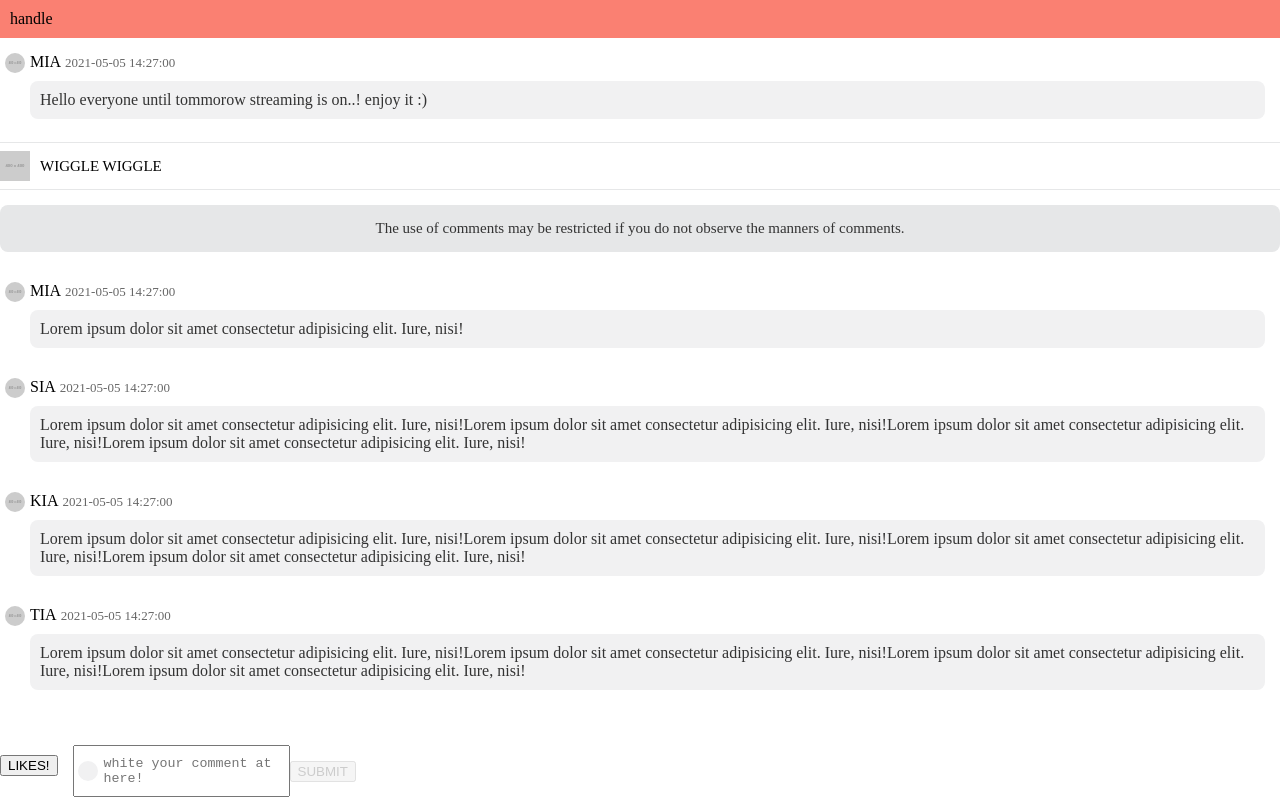
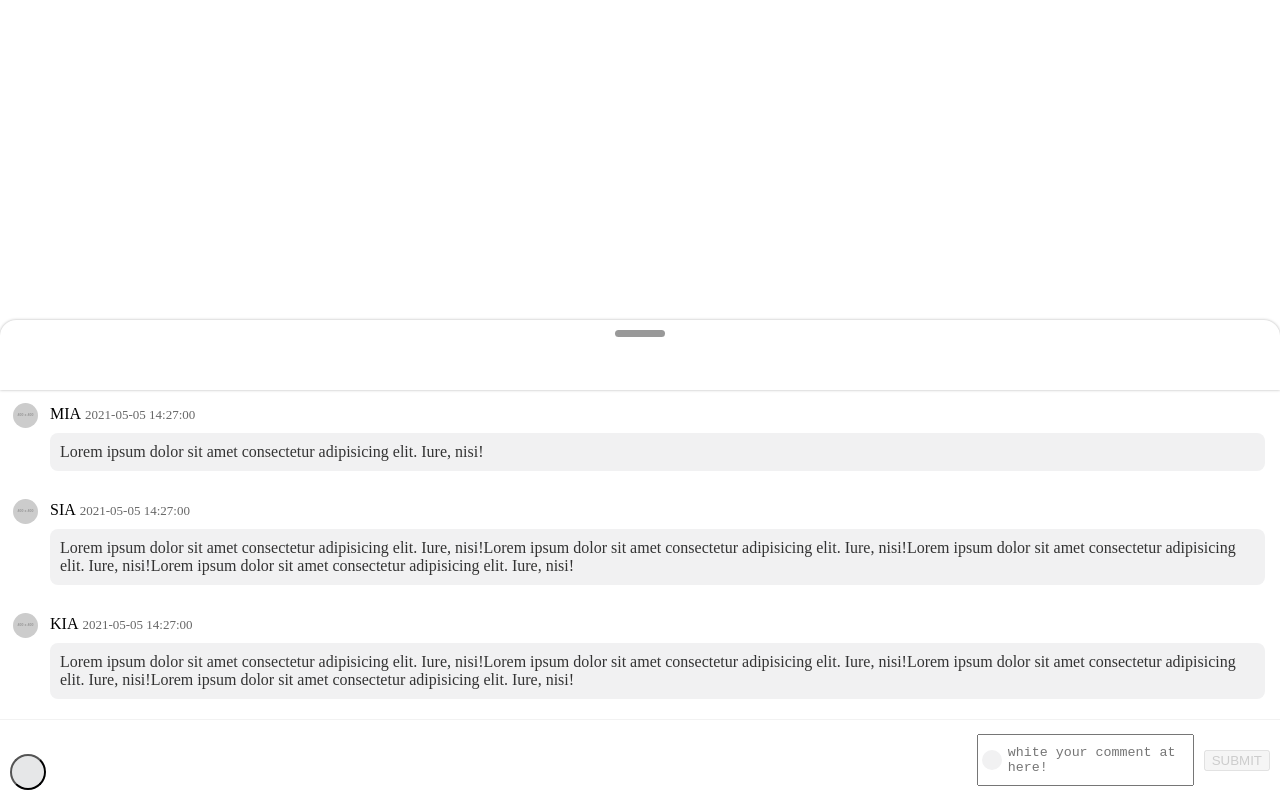
Before and after one commit to cheese-cake-cookie/vue-backdrop-ui, a plain HTML site: page index.html in a window 1280 px wide. Drawn offline with nearby package versions, Linux system fonts and the light colour scheme; placeholder pictures from the web are drawn by us.

Commit message:
feat: set touchevent

```diff
--- a/components/live-comment/comment-input/comment-input.js
+++ b/components/live-comment/comment-input/comment-input.js
@@ -1,12 +1,13 @@
 export const CommentInputComponent = {
   props: {
-    editMode: {
-      type: Boolean,
-      default: false,
-    },
     user: {
       type: Object,
     },
+  },
+  data() {
+    return {
+      editMode: false,
+    };
   },
   computed: {
     userProfileStyle() {
@@ -20,9 +21,10 @@ export const CommentInputComponent = {
   methods: {},
   template: `
     <div class="comment-input-component">
+      <div class="dim" :class="{showing: editMode}" @click="editMode = false"></div>
       <label class="input__label">
         <span class="user-profile" :style="userProfileStyle"></span>
-        <textarea class="input" type="text" placeholder="white your comment at here!" @focus="$emit('focus')"></textarea>
+        <textarea class="input" type="text" placeholder="white your comment at here!" @focus="editMode = true"></textarea>
         <button class="button--submit" :disabled="!editMode">SUBMIT</button>
       </label>
     </div>
--- a/index.html
+++ b/index.html
@@ -13,37 +13,26 @@
     body {
       margin: 0px;
     }
-
-    .handle {
-      background: salmon;
-      margin: 0px;
-      padding: 10px;
-    }
   </style>
 </head>
 
 <body>
-  <div id="app">
-    <div class="live-comment-container" ref="liveComment" :style="liveCommentContainerStyle">
-      <p class="handle" @touchstart="handleTouchStart" @touchmove="handleTouchMove">handle</p>
+  <div id="app" class="app">
+    <div class="dim"></div>
+    <div class="live-comment-container" ref="liveCommentContainer" :style="liveCommentContainerStyle">
+      <div class="live-comment-dim" :style="liveCommentDimStyle"></div>
       <div class="live-comment-wrap">
-        <live-comment-list-item class="live-comment-component__live-comment-list" :comment="adminComment">
-        </live-comment-list-item>
-        <hr class="divider divider--primary" />
-        <div class="channel">
-          <img class="channel-image" :src="channel.image">
-          <h1 class="channel-title">{{ channel.title }}</h1>
+        <div class="live-comment-content">
+          <p class="handle-content" @touchstart="handleTouchStart" @touchmove="handleTouchMove"
+            @touchend="handleTouchEnd"></p>
+          <live-comment-list class="live-comment-list" :comments="comments"></live-comment-list>
         </div>
-        <hr class="divider" />
-        <p class="warn">The use of comments may be restricted if you do not observe the manners of comments.</p>
-        <live-comment-list :comments="comments"></live-comment-list>
       </div>
       <section class="actions">
-        <button @click="toggleLike">LIKES!</button>
-        <comment-input class="live-comment-component__comment__input" @focus="editMode = true" :edit-mode="editMode">
+        <button class="button--like" @click="toggleLike">LIKES!</button>
+        <comment-input class="live-comment-component__comment__input">
         </comment-input>
       </section>
-      <div class="dim"></div>
     </div>
   </div>
   <script type="module">
@@ -61,31 +50,31 @@
         data: {
           editMode: false,
           comments: [],
-          channel: {
-            id: 1,
-            title: 'WIGGLE WIGGLE',
-            image: 'https://dummyimage.com/400x400/93b4fa/ffffff&text=sora+no+aosa',
+          liveCommentContainerTop: 0,
+          initialLiveCommentContainerTop: 0,
+          liveCommentContainerPosition: 'bottom',
+          transitionDuration: 0,
+          touchY: {
+            start: 0,
+            prev: 0,
+            time: 0,
           },
-          adminComment: {
-            id: 1,
-            user: {
-              id: 1,
-              nickname: 'MIA',
-              image: 'https://dummyimage.com/400x400/ff36de/ffffff&text=MIA',
-            },
-            content: 'Hello everyone until tommorow streaming is on..! enjoy it :)',
-            createdAt: '2021-05-05 14:27:00',
-          },
-          minLiveCommentElementHeight: 0,
-          liveCommentElementHeight: 0,
-          touchY: { start: 0, current: 0 },
         },
         computed: {
           liveCommentContainerStyle() {
-            // return {
-            //   'height': this.liveCommentElementHeight + 'px'
-            // };
+            return {
+              'transition-duration': this.transitionDuration + 'ms',
+              top: this.liveCommentContainerTop + 'px'
+            };
           },
+          liveCommentDimStyle() {
+            const maxOpacity = 0.5;
+            const ratio = this.initialLiveCommentContainerTop / (this.initialLiveCommentContainerTop - this.liveCommentContainerTop);
+
+            return {
+              opacity: Math.min(maxOpacity, maxOpacity / ratio)
+            }
+          }
         },
         created() {
           fetch('./json/comments.json')
@@ -95,24 +84,50 @@
             });
         },
         mounted() {
-          this.minLiveCommentElementHeight = window.innerHeight - window.innerWidth;
-          this.liveCommentElementHeight = this.$refs.liveComment.clientHeight;
+          this.initialLiveCommentContainerTop = window.innerHeight * 0.3;
+          this.liveCommentContainerTop = window.innerHeight * 0.3;
         },
         methods: {
           toggleLike() { },
-          handleTouchStart(e) {
-            // this.touchY.start = e.changedTouches[0].pageY;
+          handleTouchStart: function (e) {
+            this.touchY.time = e.timeStamp;
+            this.touchY.start = e.changedTouches[0].pageY;
+            this.touchY.prev = e.changedTouches[0].pageY;
           },
-          handleTouchMove(e) {
-            // const direction = this.touchY.start - e.changedTouches[0].pageY < 0 ? 'down' : 'up';
+          handleTouchMove: function (e) {
+            const direction = this.touchY.start - e.changedTouches[0].pageY < 0 ? 'down' : 'up';
+            const touchDistance = this.getTouchDistance(this.touchY.prev, e.changedTouches[0].pageY);
+            this.touchY.prev = e.changedTouches[0].pageY;
+            // if (direction == 'up' && this.$refs.liveCommentContainer.offsetTop <= 0) return;
 
-            // if (direction == 'up' && this.liveCommentElementHeight >= window.innerHeight * 0.8) {
-            //   return;
-            // }
+            // can't move under the initial position
+            if (direction == 'down' && this.liveCommentContainerTop - touchDistance >= this.initialLiveCommentContainerTop) {
+              return;
+            }
 
-            // this.touchY.current = e.changedTouches[0].pageY;
-            // this.liveCommentElementHeight = Math.max(this.minLiveCommentElementHeight, this.liveCommentElementHeight + this.touchY.start - this.touchY.current);
-            // this.touchY.start = e.changedTouches[0].pageY;
+            this.liveCommentContainerTop -= touchDistance;
+            this.transitionDuration = 0;
+          },
+          handleTouchEnd: function (e) {
+            const totalDistance = this.getTouchDistance(this.touchY.start, e.changedTouches[0].pageY);
+            const direction = totalDistance > 0 ? 'up' : 'down';
+            const touchTime = e.timeStamp - this.touchY.time;
+            const quickAction = touchTime < 200 && Math.abs(totalDistance) > 20;
+
+            if (quickAction || Math.abs(totalDistance) > 100) {
+              this.liveCommentContainerTop = direction == 'up' ? 0 : this.initialLiveCommentContainerTop;
+              this.liveCommentContainerPosition = direction == 'up' ? 'top' : 'bottom';
+              this.transitionDuration = 100;
+              return;
+            }
+
+            // 제자리
+            this.liveCommentContainerTop = this.liveCommentContainerPosition == 'top' ? 0 : this.initialLiveCommentContainerTop;
+            this.transitionDuration = 100;
+
+          },
+          getTouchDistance: function (start, end) {
+            return start - end;
           }
         }
       })
--- a/styles/live-comment.css
+++ b/styles/live-comment.css
@@ -1,66 +1,122 @@
 :root {
+  --background-default: #fff;
   --background-normal: #f1f1f2;
   --background-deep: #e6e7e8;
+  --light-gray: #999;
   --gray: #666;
   --dark-gray: #333;
   --primary-color: #1fa1eb;
 }
 
-.live-comment-component {
-  height: inherit;
+.live-comment-container {
+  position: fixed;
+  top: 0px;
+  bottom: 70px;
+  left: 0px;
+  right: 0px;
+  z-index: 3;
 }
-.channel {
-  display: flex;
-  flex-direction: row;
-  align-items: center;
-}
-.channel-image {
-  width: 30px;
-  height: 30px;
-  background-color: var(--background-deep);
-  border: none;
-}
-.channel-title {
-  margin: 0px;
-  margin-left: 10px;
-  font-weight: normal;
-  font-size: 15px;
-}
-.divider {
-  border: none;
-  border-top: 1px solid var(--background-deep);
-}
-.warn {
-  padding: 15px;
-  border-radius: 8px;
-  text-align: center;
-  font-size: 15px;
-  color: var(--dark-gray);
-  background-color: var(--background-deep);
-}
-.actions {
+.live-comment-dim {
   position: fixed;
+  top: 0px;
   bottom: 0px;
   left: 0px;
   right: 0px;
-  display: flex;
-  flex-direction: row;
-  align-items: center;
-  background-color: #fff;
+  background-color: #000;
+  opacity: 0;
+}
+.live-comment-container > .live-comment-wrap {
+  padding-top: 80px; /* app-bar height */
+  height: 100%;
+  box-sizing: border-box;
+}
+.live-comment-container > .live-comment-wrap > .live-comment-content {
+  position: relative;
+  padding-top: 70px; /*handle height*/
+  height: 100%;
+}
+.live-comment-container
+  > .live-comment-wrap
+  > .live-comment-content
+  > .handle-content {
+  position: absolute;
+  top: 0px;
+  right: 0;
+  left: 0;
+  margin: 0px;
+  height: 70px;
+  background-color: var(--background-default);
+  border-radius: 16px 16px 0px 0px;
+  box-shadow: 0px 0px 3px rgba(0, 0, 0, 0.3);
   z-index: 1;
 }
-.dim {
+.live-comment-container
+  > .live-comment-wrap
+  > .live-comment-content
+  > .handle-content::after {
+  content: '';
+  display: block;
+  margin: 10px auto;
+  width: 50px;
+  height: 7px;
+  border-radius: 10px;
+  background-color: var(--light-gray);
+  text-align: center;
+}
+.live-comment-container
+  > .live-comment-wrap
+  > .live-comment-content
+  > .handle-content
+  > .button--play {
+  position: absolute;
+  right: 0px;
+  right: 20px;
+  top: -25px;
+  width: 50px;
+  height: 50px;
+  border-radius: 25px;
+  color: #fff;
+  background: var(--primary-color);
+}
+.live-comment-container
+  > .live-comment-wrap
+  > .live-comment-content
+  > .live-comment-list {
+  padding-bottom: 70px; /* input height */
+  height: inherit;
+  overflow: scroll;
+  box-sizing: border-box;
+  background-color: var(--background-default);
+}
+.live-comment-container .comment-notice-component {
+  padding: 0px 15px 15px;
+}
+
+.actions {
   position: fixed;
-  top: 0;
-  left: 0;
-  right: 0;
-  bottom: 0;
-  background: rgb(51, 51, 51, 0.5);
-  opacity: 0;
-  z-index: 0;
+  display: flex;
+  justify-content: flex-end;
+  align-items: center;
+  padding: 10px 10px 10px 60px;
+  bottom: 0px;
+  left: 0px;
+  right: 0px;
+  height: 60px;
+  background-color: var(--background-default);
+  box-shadow: 0px 0px 1px rgba(0, 0, 0, 0.3);
+  z-index: 999;
 }
-.dim.showing {
-  opacity: 1;
+.actions .button--like {
+  position: absolute;
+  left: 10px;
+  bottom: 10px;
+  width: 36px;
+  height: 36px;
+  padding: 0px;
+  font-size: 0px !important;
+  text-align: center;
+  border-radius: 35px;
+  background-color: var(--background-deep);
 }
 
 /* shared */
@@ -72,7 +128,7 @@
 
 .live-comment-list-item-component {
   position: relative;
-  padding: 15px 15px 15px 30px;
+  padding: 15px 15px 15px 50px;
   list-style: none;
 }
 .live-comment-list-item-component .user {
@@ -80,10 +136,11 @@
 }
 .live-comment-list-item-component .user-profile {
   position: absolute;
-  left: 5px;
-  width: 20px;
-  height: 20px;
-  border-radius: 10px;
+  top: 13px;
+  left: 13px;
+  width: 25px;
+  height: 25px;
+  border-radius: 13px;
   background-color: var(--background-normal);
   background-size: cover;
 }
@@ -100,8 +157,6 @@
 }
 
 .comment-input-component {
-  padding: 15px;
-  height: 70px;
   box-sizing: border-box;
 }
 .comment-input-component .user-profile {
@@ -124,5 +179,19 @@
   resize: none;
 }
 .comment-input-component .button--submit:disabled {
+  margin-left: 10px;
   opacity: 0.6;
 }
+.comment-input-component .dim {
+  display: none;
+  position: fixed;
+  top: 0;
+  left: 0;
+  right: 0;
+  bottom: 0;
+  background: rgb(51, 51, 51, 0.5);
+  opacity: 1;
+}
+.comment-input-component .dim.showing {
+  display: block;
+}
```
